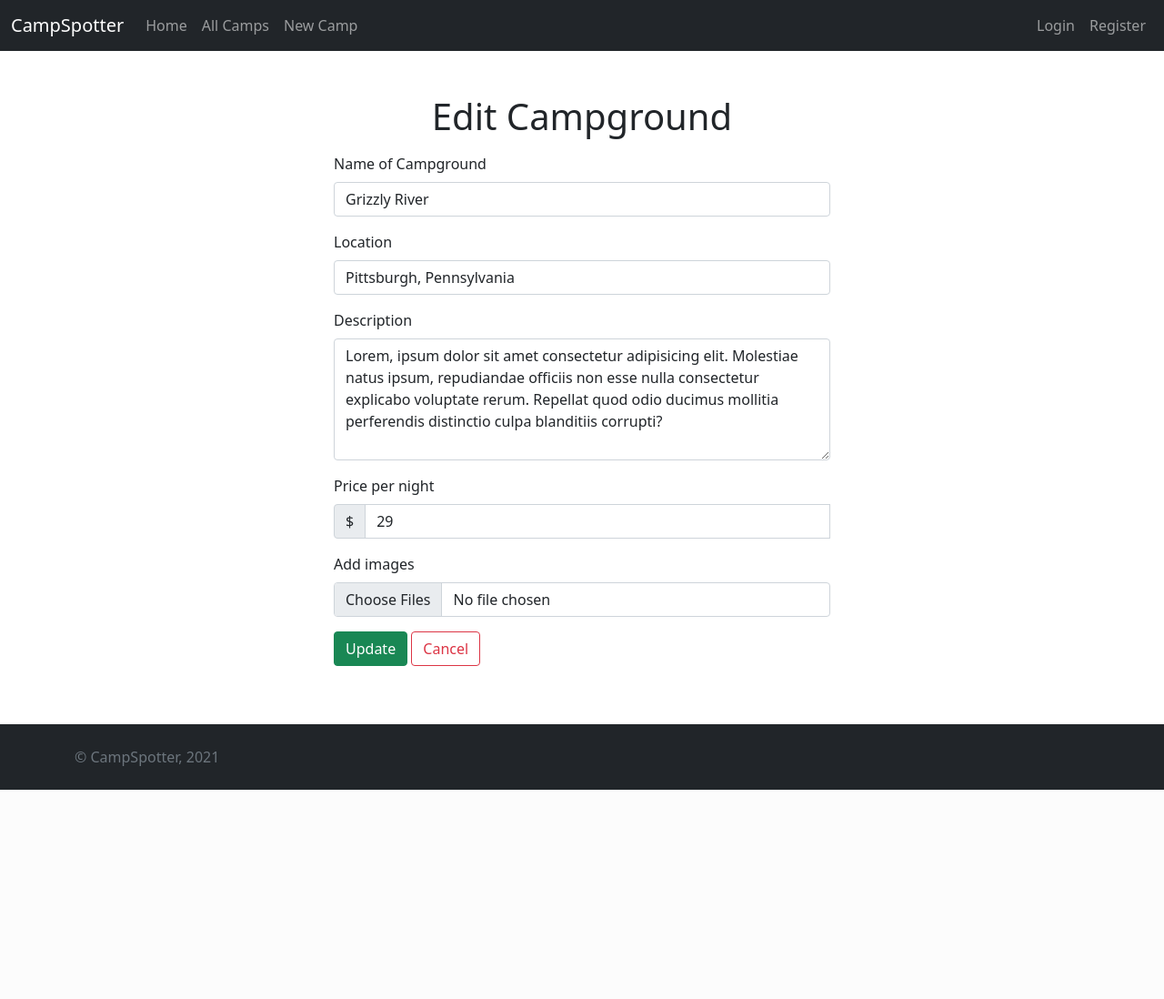
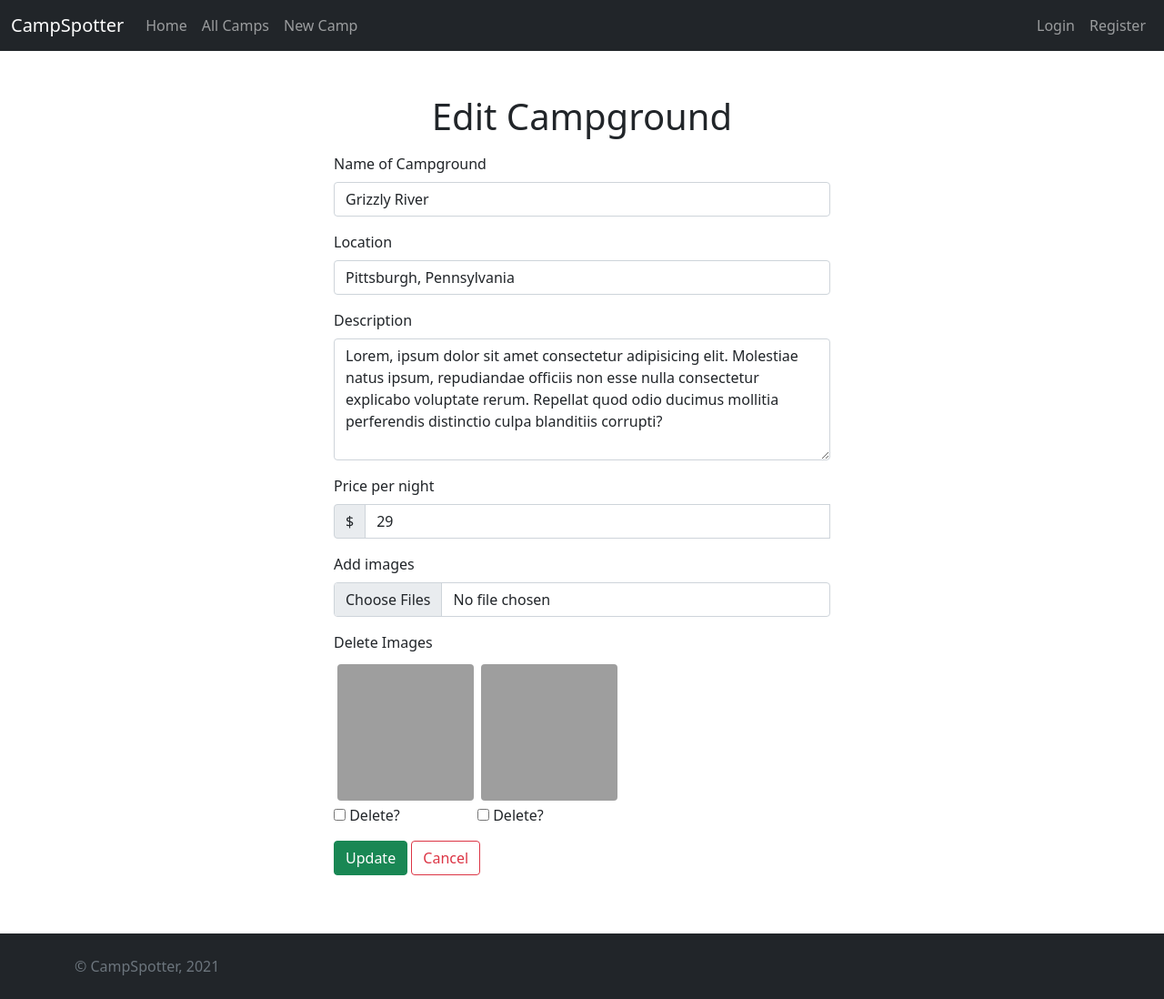
Before and after one commit to simstrom/camp-spotter, a Node server app: template views/campgrounds/edit.ejs in a window 1280 px wide. Shown: the whole page at 91% size. Before the commit the page ends 868 px from the top, so only its background shows below. Run offline with Node 20, Linux system fonts and the light colour scheme; the template is opened without the code that fills it: values that come from a table or form of the project are taken from there, others are empty; data comes from the database, SQL or seed files in the repository; some libraries are stand-ins or nearby versions; grey boxes are pictures that could not be loaded.

Commit message:
implemented logic to delete images from db and cloud

```diff
--- a/models/campground.js
+++ b/models/campground.js
@@ -2,14 +2,18 @@ const mongoose = require('mongoose');
 const { Schema } = mongoose;
 const Review = require('./review');
 
+const imageSchema = new Schema({
+	url: String,
+	filename: String,
+});
+
+imageSchema.virtual('thumbnail').get(function () {
+	return this.url.replace('/upload', '/upload/w_200');
+});
+
 const campgroundSchema = new Schema({
 	title: String,
-	images: [
-		{
-			url: String,
-			fileName: String,
-		},
-	],
+	images: [imageSchema],
 	price: Number,
 	description: String,
 	location: String,
--- a/seeds/index.js
+++ b/seeds/index.js
@@ -29,7 +29,7 @@ const seedDatabase = async () => {
 			price,
 			images: [
 				{
-					url: 'https://res.cloudinary.com/dzrlkv5wv/image/upload/v1639599118/CampSpotter/cmcuqebs9i5irrjk1v7c.jpg',
+					url: 'https://res.cloudinary.com/dzrlkv5wv/image/upload/v1639597807/CampSpotter/crhgi7gjlh0tckjg5mgj.jpg',
 					fileName: 'CampSpotter/cmcuqebs9i5irrjk1v7c',
 				},
 				{
--- a/utils/validators.js
+++ b/utils/validators.js
@@ -8,6 +8,7 @@ module.exports.campgroundSchema = Joi.object({
 		description: Joi.string().required(),
 		location: Joi.string().required(),
 	}).required(),
+	deleteImages: Joi.array(),
 });
 
 module.exports.reviewSchema = Joi.object({
--- a/views/campgrounds/edit.ejs
+++ b/views/campgrounds/edit.ejs
@@ -1,4 +1,5 @@
 <% layout('layouts/boilerplate') %>
+
 <div class="row">
 	<h1 class="mb-3 text-center">Edit Campground</h1>
 	<div class="col-6 offset-3">
@@ -75,6 +76,31 @@
 				/>
 			</div>
 			<div class="mb-3">
+				<label class="form-label">Delete Images</label>
+				<div class="d-flex flex-wrap">
+					<% campground.images.forEach((img, i) => { %>
+					<div class="d-flex flex-column">
+						<label for="img-<%=i%>">
+							<img
+								src="<%= img.thumbnail %> "
+								class="rounded m-1"
+								style="width: 150px; height: 150px; object-fit: cover"
+							/>
+						</label>
+						<div class="form-check-inline">
+							<input
+								type="checkbox"
+								name="deleteImages[]"
+								id="img-<%=i%>"
+								value="<%= img.filename %>"
+							/>
+							<label for="img-<%=i%>">Delete?</label>
+						</div>
+					</div>
+					<% }) %>
+				</div>
+			</div>
+			<div class="mb-3">
 				<button class="btn btn-success">Update</button>
 				<a
 					href="/campgrounds/<%= campground._id %>"
--- a/views/campgrounds/new.ejs
+++ b/views/campgrounds/new.ejs
@@ -10,7 +10,7 @@
 			enctype="multipart/form-data"
 		>
 			<div class="mb-3">
-				<label for="title" class="form-label">Name of Campground</label>
+				<label for="title" class="form-label">Name</label>
 				<input
 					type="text"
 					class="form-control"
@@ -60,7 +60,7 @@
 				</div>
 			</div>
 			<div class="mb-4">
-				<label for="image" class="form-label">Image</label>
+				<label for="image" class="form-label">Upload Images</label>
 				<input
 					type="file"
 					name="image"
```
Also changed, not shown: controllers/campgrounds.js (+11 -2 lines).
